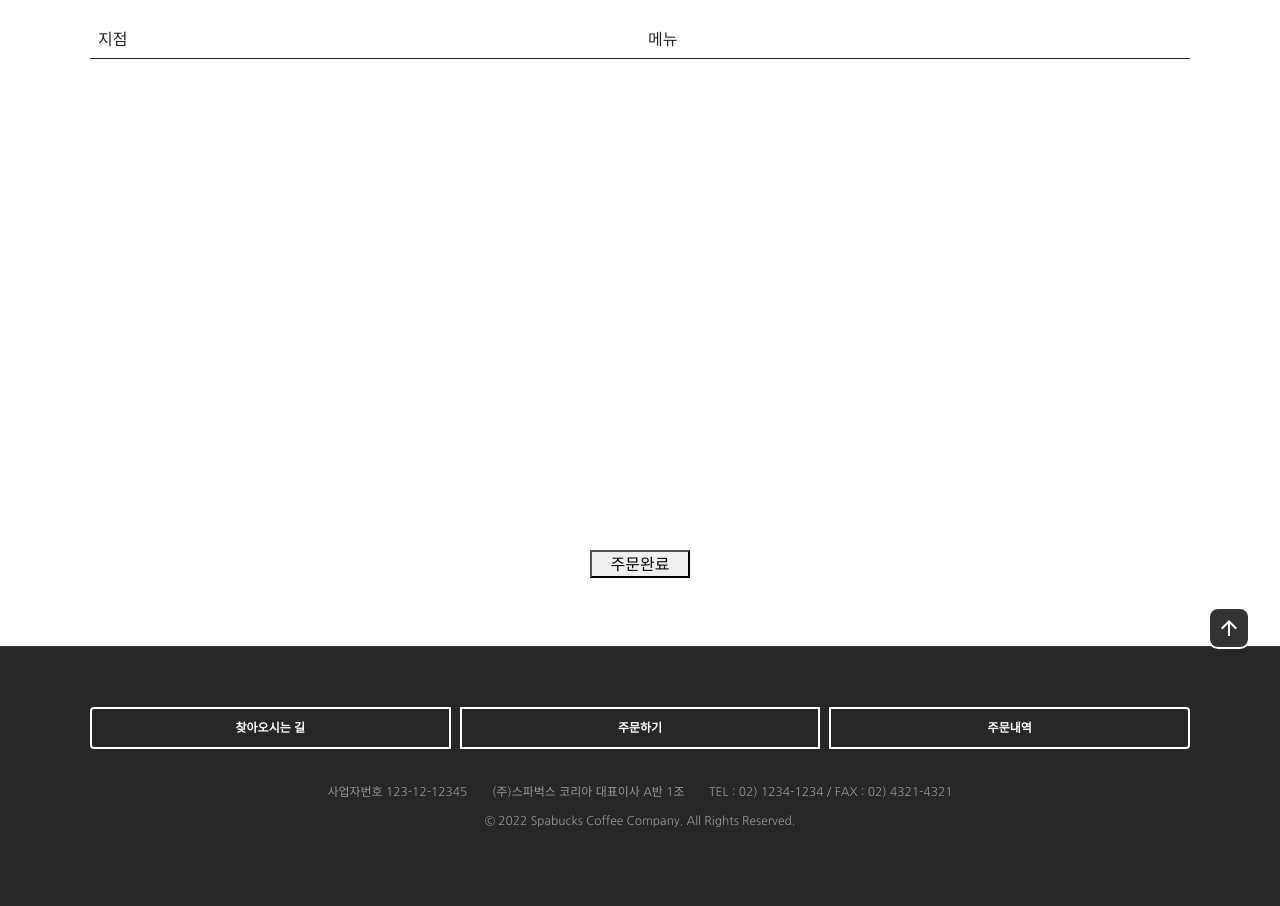
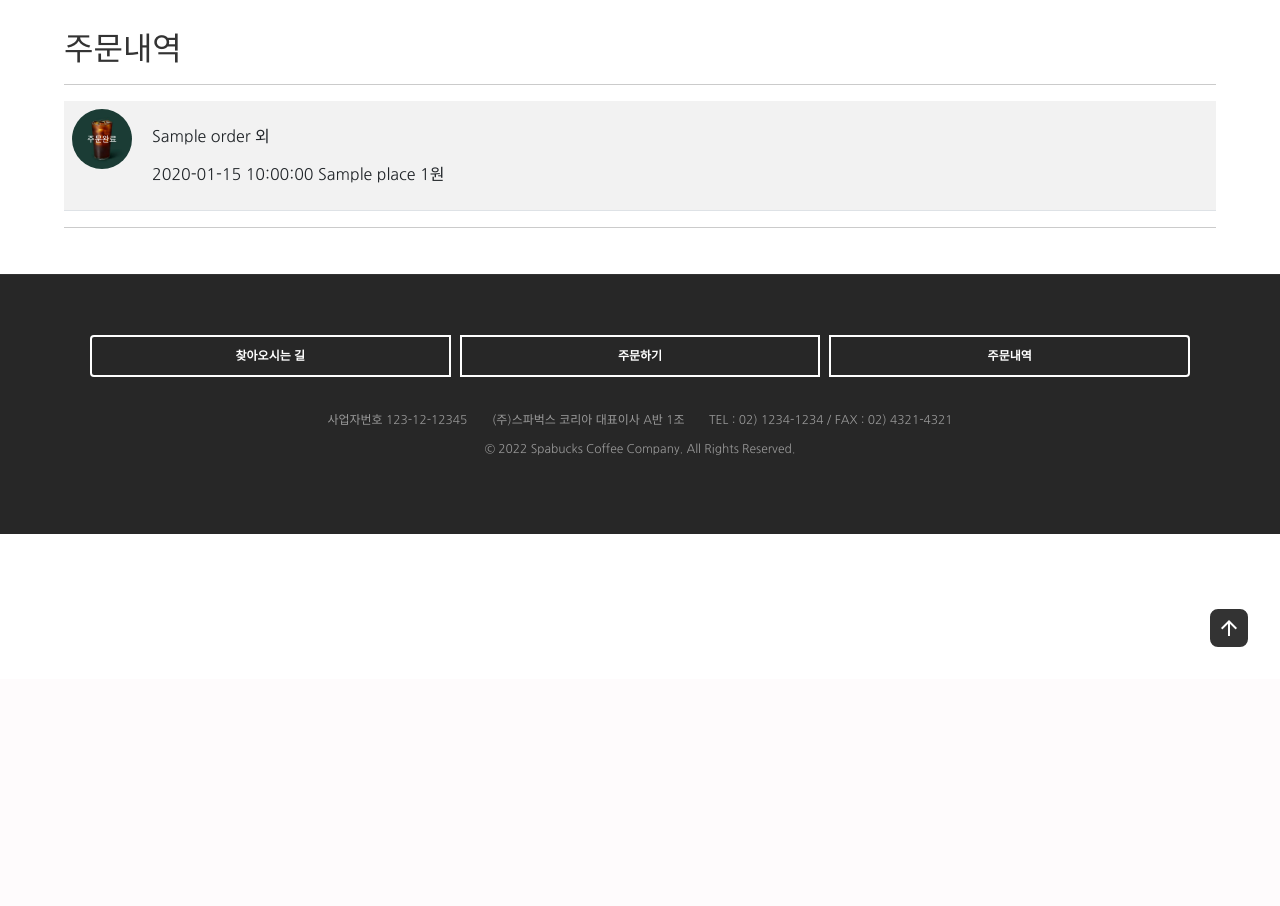
Before and after one commit to kwonih1020/Spabucks, a Flask app: page /order_list in a window 1280 px wide. Shown: the part 121-1027 px from the top of the page. After the commit the page ends 768 px from the top, so only its background shows below. Run offline with Flask 2, Linux system fonts and the light colour scheme; a database or web service that is not in the repository returns one stand-in record (values such as "Sample title"); lists and menus that the app fills with data are empty; some libraries are stand-ins or nearby versions.

Commit message:
날아간거 복구

```diff
--- a/static/js/order.js
+++ b/static/js/order.js
@@ -159,11 +159,11 @@ function getMenu() {
                                         <input class="form-check-input mt-0 menu-checkbox" type="checkbox" value='${JSON.stringify(element)}' aria-label="Checkbox for following text input" name="menuCheckbox">
                                         <div class="col-md-4 menu-image">
                                             <img src="${menuImage}" class="img-fluid rounded-start" alt="...">
+                                            <p class="card-title">${menuName}</p>
+                                            <p class="card-text">${menuCost}</p>
                                         </div>
                                         <div class="col-md-8 menu-card">
                                             <div class="card-body">
-                                                <h5 class="card-title">${menuName}</h5>
-                                                <p class="card-text">${menuCost}</p>
                                                 ${option_html}
                                                 <input type="number" id="${menuName}" name="count" min="0" max="100" value="0">
                                             </div>
--- a/templates/orderList.html
+++ b/templates/orderList.html
@@ -39,7 +39,7 @@
             crossorigin="anonymous"></script>
 
     <link rel="stylesheet" href="../static/main.css"/>
-    <link rel="stylesheet" href="../static/order.css"/>
+    <link rel="stylesheet" href="../static/orderListService.css"/>
 
     <!--GSAP & ScrollToPlugin-->
     <script src="https://cdnjs.cloudflare.com/ajax/libs/gsap/3.5.1/gsap.min.js"
@@ -75,25 +75,22 @@
 <!--VISUAL-->
 
 <section class="visual" style="background-image: none">
-    <div class="inner order-inner">
-        <div class="row justify-content-center">
-                <div style="width:100%; height:500px; overflow:auto; margin-top: 20px">
-                    <table class="table align-middle">
-                        <thead>
-                            <tr>
-                                <th scope="col">지점</th>
-                                <th scope="col">메뉴</th>
-                            </tr>
-                        </thead>
-                        <tbody id="menuList">
-                        </tbody>
-                    </table>
-                </div>
-        </div>
-        <div class="row justify-content-center order-button">
-            <button style="width:100px" onclick="orderComplete()">주문완료</button>
-        </div>
-    </div>
+    <div id="orderListService">
+<h2> 주문내역 </h2>
+    <hr>
+<table class="table table-striped">
+  <tbody>
+   {% for item in data %}
+       <tr>
+        <th scope="row"><div class="menu-img" style="background-image:url('../static/images/food/americano.jpeg');">주문완료</div></th>
+        <td><p>{{ item.order[0].productName }} 외</p>
+            <p>{{ item.createDate }}  {{ item.place }} {{ item.totalCost }}원</p></td>
+        </tr>
+    {% endfor %}
+  </tbody>
+</table>
+<hr>
+</div>
 </section>
 
 <!--FOOTER-->
```
